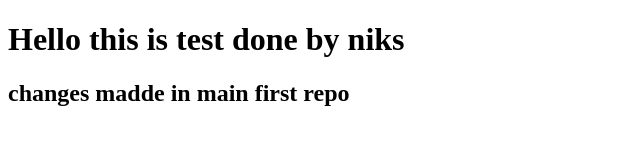
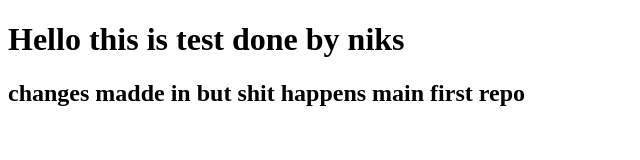
Before and after one commit to niksbamne/expert-octo-guacamole, a plain HTML site: page test.html in a window 1280 px wide. Shown: the whole page, without its empty margins (0-640 px from the left). Drawn offline with Linux system fonts and the light colour scheme.

Commit message:
some scrubble..

```diff
--- a/test.html
+++ b/test.html
@@ -8,6 +8,6 @@
 </head>
 <body>
     <h1>Hello this is test done by niks</h1>
-    <h2>changes madde in main first repo</h2>
+    <h2>changes madde in but shit happens main first repo</h2>
 </body>
 </html>
```
